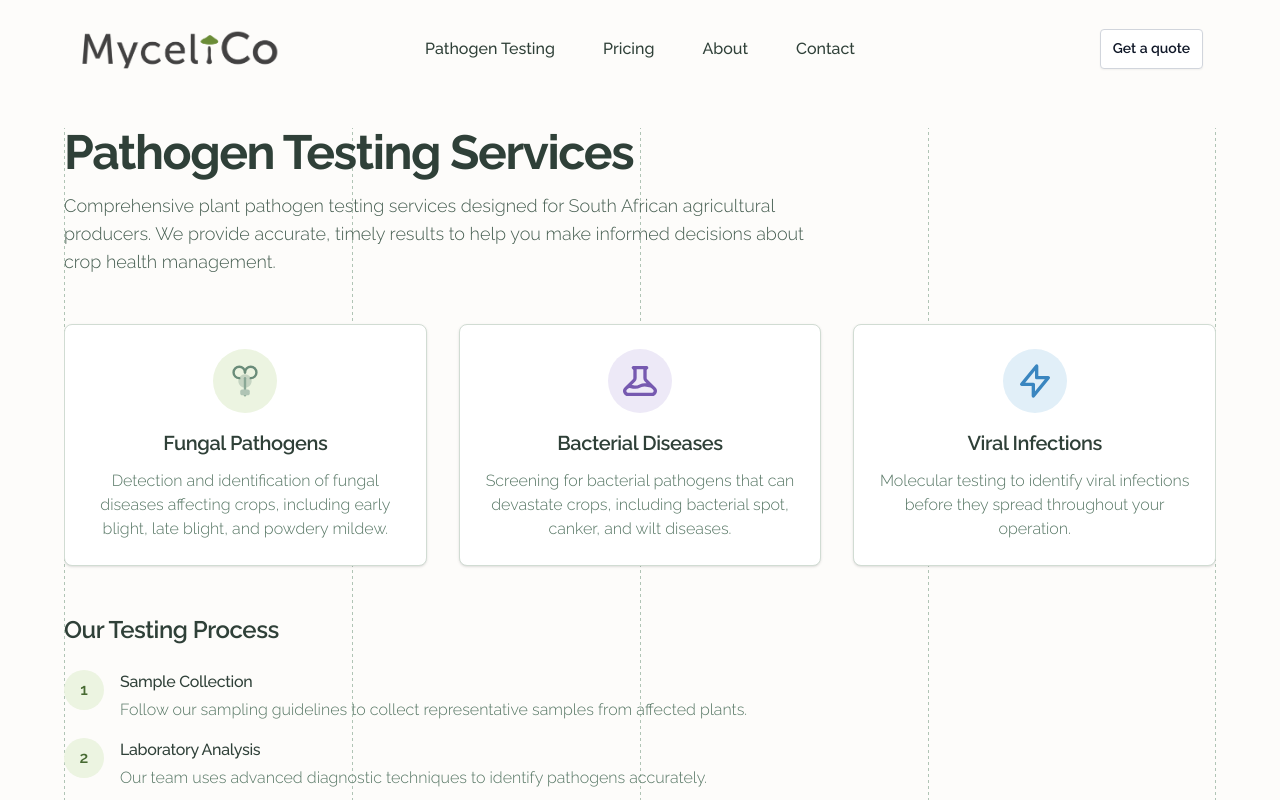
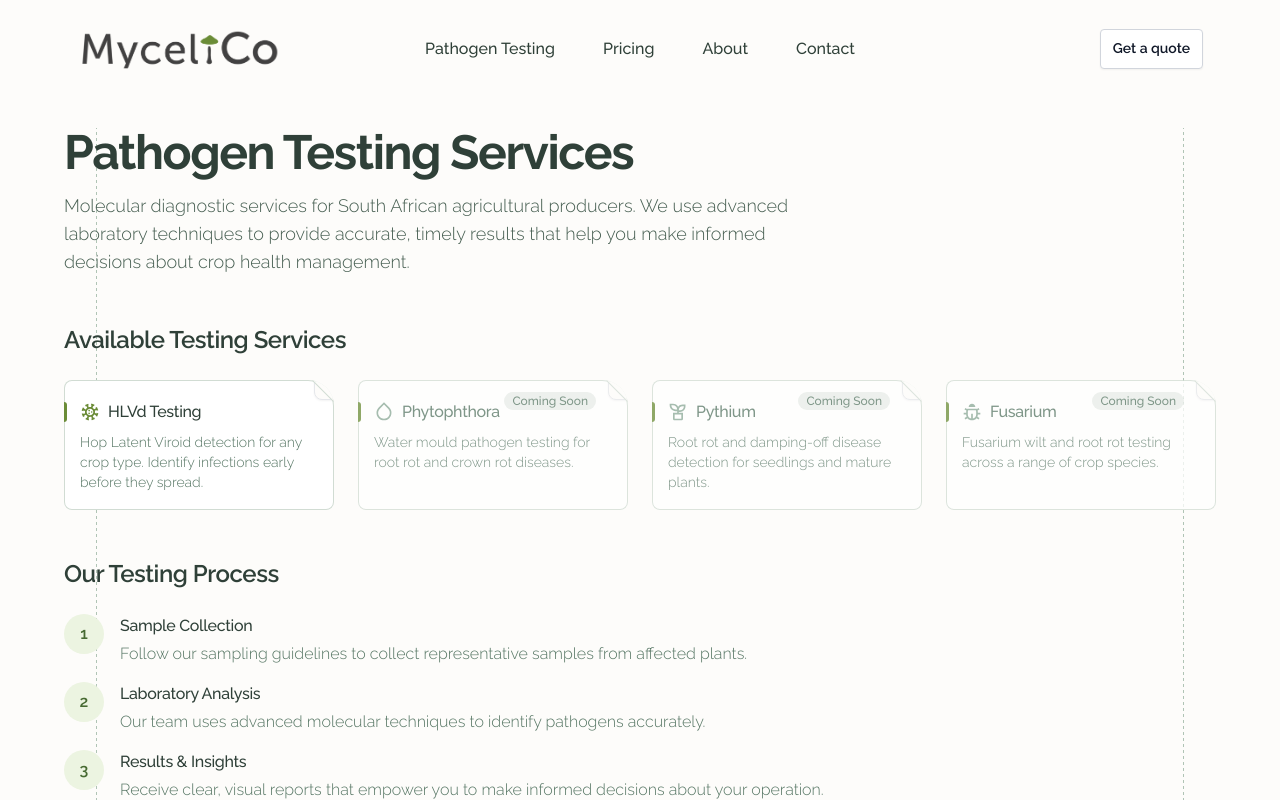
Before and after one commit to itstudes/mycelico-site, a Next.js app: page /pathogen-testing in a window 1280 px wide. Shown: the top 800 px of the page. Built offline with nearby package versions, Linux system fonts and the light colour scheme.

Commit message:
feat: Revamp About, Contact, Pathogen Testing, and Pricing pages with updated content and layout enhancements

```diff
--- a/src/app/about/page.tsx
+++ b/src/app/about/page.tsx
@@ -3,85 +3,93 @@ import { VerticalDottedLines } from "@/components/ui/VerticalDottedLines"
 import type { Metadata } from "next"
 
 export const metadata: Metadata = {
-    title: "About Mycelico | Plant Pathogen Testing",
+    title: "About Mycelico | Plant & Microbial Biotechnology",
     description:
-        "Learn about Mycelico, a South African company providing professional plant pathogen testing services to agricultural producers.",
+        "Mycelico is a South African plant and microbial biotechnology company providing affordable disease testing and environmental analysis using molecular laboratory services.",
 }
 
 export default function AboutPage() {
     return (
         <PageWrapper>
             <div className="relative space-y-12 overflow-hidden">
-                <VerticalDottedLines variant="minimal" />
+                <VerticalDottedLines />
                 <div className="relative z-10 space-y-4">
                     <h1 className="text-4xl font-bold text-sage-900 md:text-5xl">
                         About Mycelico
                     </h1>
                     <p className="text-xl text-sage-700 max-w-3xl">
-                        Providing trusted plant pathogen testing services to South African
-                        agricultural producers.
+                        A plant and microbial biotechnology company supplying affordable
+                        disease and environmental analysis through molecular laboratory
+                        services.
                     </p>
                 </div>
 
                 <div className="relative z-10 prose prose-sage max-w-3xl">
-                    <h2 className="text-2xl font-semibold text-sage-900">Our Mission</h2>
+                    <h2 className="text-2xl font-semibold text-sage-900">Who We Are</h2>
                     <p className="text-sage-700 leading-relaxed">
-                        Mycelico is dedicated to supporting the South African agricultural
-                        sector through accurate, timely plant pathogen testing. We help
-                        producers identify and manage disease threats, enabling better crop
-                        management decisions and improved yields.
+                        Mycelico provides and innovates laboratory techniques for in-depth
+                        molecular analysis services, optimising a range of agricultural and
+                        environmental operations. Based in South Africa, we&apos;re
+                        committed to making modern diagnostic technology accessible to local
+                        producers.
                     </p>
                 </div>
 
                 <div className="relative z-10 prose prose-sage max-w-3xl">
-                    <h2 className="text-2xl font-semibold text-sage-900">What We Do</h2>
+                    <h2 className="text-2xl font-semibold text-sage-900">
+                        The Problem We Solve
+                    </h2>
                     <p className="text-sage-700 leading-relaxed">
-                        We offer comprehensive diagnostic services for detecting fungal,
-                        bacterial, and viral pathogens affecting crops. Our laboratory uses
-                        modern testing methods to provide reliable results that producers
-                        can act on with confidence.
+                        Mycelico provides a platform for clients to improve their operations
+                        by accessing—or developing novel—molecular testing services, such as
+                        disease testing and microbial environmental analysis. We seek to
+                        expose clients to the benefits of modern laboratory techniques by
+                        supplying affordable and effective molecular services.
                     </p>
                 </div>
 
                 <div className="relative z-10 rounded-lg border border-sage-200 bg-white p-8 shadow-sm">
                     <h2 className="text-2xl font-semibold text-sage-900 mb-6">
-                        Why Choose Mycelico
+                        What Sets Us Apart
                     </h2>
                     <div className="grid gap-6 md:grid-cols-2">
                         <div>
                             <h3 className="font-semibold text-sage-900 mb-2">
-                                Local Expertise
+                                Bridging Knowledge & Data
                             </h3>
                             <p className="text-sage-600">
-                                Based in South Africa, we understand the specific pathogen
-                                challenges facing local producers.
+                                We bridge the gap between practical knowledge and laboratory
+                                data, involving clients in final decision-making processes and
+                                result interpretation.
                             </p>
                         </div>
                         <div>
                             <h3 className="font-semibold text-sage-900 mb-2">
-                                Fast Turnaround
+                                Clear Visual Results
                             </h3>
                             <p className="text-sage-600">
-                                Quick processing times mean you get results when you need them
-                                to make timely decisions.
+                                Clearly and visually displaying final results empowers clients,
+                                showing the significance of molecular testing while demystifying
+                                results for future testing.
                             </p>
                         </div>
                         <div>
                             <h3 className="font-semibold text-sage-900 mb-2">
-                                Accurate Results
+                                Affordable Access
                             </h3>
                             <p className="text-sage-600">
-                                We use proven diagnostic methods to ensure you receive reliable,
-                                actionable information.
+                                We make advanced molecular diagnostics accessible to operations
+                                of all sizes through competitive pricing and efficient
+                                processes.
                             </p>
                         </div>
                         <div>
                             <h3 className="font-semibold text-sage-900 mb-2">
-                                Support & Guidance
+                                Client Empowerment
                             </h3>
                             <p className="text-sage-600">
-                                Our team is available to discuss results and provide guidance on
-                                managing identified threats.
+                                Our goal is to empower you with knowledge—not just data. We help
+                                you understand what results mean for your specific operation.
                             </p>
                         </div>
                     </div>
@@ -92,11 +100,12 @@ export default function AboutPage() {
                         Serving South African Agriculture
                     </h2>
                     <p className="text-sage-700 leading-relaxed">
-                        As a bootstrapped South African company, we&apos;re committed to
-                        providing accessible, professional pathogen testing services to
-                        agricultural producers across the country. We understand the
-                        challenges of farming and strive to be a reliable partner in
-                        protecting crop health.
+                        As a South African company, we understand the specific challenges
+                        facing local producers. We&apos;re committed to providing
+                        accessible, professional molecular testing services that help you
+                        protect your crops and optimise your operations. Whether you&apos;re
+                        a home grower or a commercial operation, we&apos;re here to help you
+                        benefit from modern laboratory techniques.
                     </p>
                 </div>
             </div>
--- a/src/app/contact/page.tsx
+++ b/src/app/contact/page.tsx
@@ -13,7 +13,7 @@ export default function ContactPage() {
     return (
         <PageWrapper>
             <div className="relative space-y-8 max-w-4xl mx-auto overflow-hidden">
-                <VerticalDottedLines variant="minimal" />
+                <VerticalDottedLines />
 
                 <div className="relative z-10 space-y-4 text-center">
                     <h1 className="text-4xl font-bold text-sage-900 md:text-5xl">
--- a/src/app/page.tsx
+++ b/src/app/page.tsx
@@ -9,7 +9,7 @@ export default function Home() {
     <main className="relative mx-auto flex flex-col">
       {/* Hero Section */}
       <section className="relative pt-32 pb-20 px-4 xl:px-0 overflow-hidden">
-        <VerticalDottedLines variant="minimal" />
+        <VerticalDottedLines />
         <div className="max-w-6xl mx-auto">
           <div className="grid gap-12 lg:grid-cols-2 lg:gap-8 items-center">
             <div className="space-y-6 text-center lg:text-left">
@@ -50,7 +50,7 @@ export default function Home() {
 
       {/* Features Section */}
       <section className="relative py-20 px-4 xl:px-0 bg-white overflow-hidden">
-        <VerticalDottedLines variant="full" />
+        <VerticalDottedLines />
         <div className="max-w-6xl mx-auto relative z-10">
           <div className="text-center mb-12">
             <h2 className="text-3xl font-bold text-sage-900 md:text-4xl">
--- a/src/app/pathogen-testing/page.tsx
+++ b/src/app/pathogen-testing/page.tsx
@@ -1,101 +1,69 @@
 import { PageWrapper } from "@/components/PageWrapper"
 import { DiagonalHatching } from "@/components/ui/DiagonalHatching"
+import { TestTypeCard } from "@/components/ui/TestTypeCard"
 import { VerticalDottedLines } from "@/components/ui/VerticalDottedLines"
+import {
+    RiBugLine,
+    RiDropLine,
+    RiPlantLine,
+    RiVirusLine,
+} from "@remixicon/react"
 import type { Metadata } from "next"
 import Link from "next/link"
-import { MycelicoMark } from "../../../public/MycelicoMark"
 
 export const metadata: Metadata = {
     title: "Pathogen Testing Services | Mycelico",
     description:
-        "Accurate plant pathogen testing for South African agriculture. Fast turnaround, reliable results, and expert analysis to protect your crops.",
+        "Accurate plant pathogen testing for South African agriculture. HLVd testing available now. Phytophthora, Pythium, and Fusarium testing coming soon.",
 }
 
 export default function PathogenTestingPage() {
     return (
         <PageWrapper>
             <div className="relative space-y-8 overflow-hidden">
-                <VerticalDottedLines variant="full" />
+                <VerticalDottedLines />
 
                 <div className="relative z-10 space-y-4">
                     <h1 className="text-4xl font-bold text-sage-900 md:text-5xl">
                         Pathogen Testing Services
                     </h1>
                     <p className="text-lg text-sage-700 max-w-3xl">
-                        Comprehensive plant pathogen testing services designed for South
-                        African agricultural producers. We provide accurate, timely results
-                        to help you make informed decisions about crop health management.
+                        Molecular diagnostic services for South African agricultural
+                        producers. We use advanced laboratory techniques to provide
+                        accurate, timely results that help you make informed decisions about
+                        crop health management.
                     </p>
                 </div>
 
-                <div className="relative z-10 grid gap-8 md:grid-cols-2 lg:grid-cols-3 mt-12">
-                    <div className="rounded-lg border border-sage-200 bg-white p-6 shadow-sm hover:shadow-md transition-shadow">
-                        <div className="mb-4 flex justify-center">
-                            <div className="rounded-full bg-lime-100 p-3">
-                                <MycelicoMark className="h-10 w-10" />
-                            </div>
-                        </div>
-                        <h2 className="text-xl font-semibold text-sage-900 mb-3 text-center">
-                            Fungal Pathogens
-                        </h2>
-                        <p className="text-sage-600 text-center">
-                            Detection and identification of fungal diseases affecting crops,
-                            including early blight, late blight, and powdery mildew.
-                        </p>
-                    </div>
-
-                    <div className="rounded-lg border border-sage-200 bg-white p-6 shadow-sm hover:shadow-md transition-shadow">
-                        <div className="mb-4 flex justify-center">
-                            <div className="rounded-full bg-lavender-100 p-3">
-                                <svg
-                                    className="h-10 w-10 text-lavender-600"
-                                    fill="none"
-                                    viewBox="0 0 24 24"
-                                    stroke="currentColor"
-                                >
-                                    <path
-                                        strokeLinecap="round"
-                                        strokeLinejoin="round"
-                                        strokeWidth={2}
-                                        d="M19.428 15.428a2 2 0 00-1.022-.547l-2.387-.477a6 6 0 00-3.86.517l-.318.158a6 6 0 01-3.86.517L6.05 15.21a2 2 0 00-1.806.547M8 4h8l-1 1v5.172a2 2 0 00.586 1.414l5 5c1.26 1.26.367 3.414-1.415 3.414H4.828c-1.782 0-2.674-2.154-1.414-3.414l5-5A2 2 0 009 10.172V5L8 4z"
-                                    />
-                                </svg>
-                            </div>
-                        </div>
-                        <h2 className="text-xl font-semibold text-sage-900 mb-3 text-center">
-                            Bacterial Diseases
-                        </h2>
-                        <p className="text-sage-600 text-center">
-                            Screening for bacterial pathogens that can devastate crops,
-                            including bacterial spot, canker, and wilt diseases.
-                        </p>
-                    </div>
-
-                    <div className="rounded-lg border border-sage-200 bg-white p-6 shadow-sm hover:shadow-md transition-shadow">
-                        <div className="mb-4 flex justify-center">
-                            <div className="rounded-full bg-sky-100 p-3">
-                                <svg
-                                    className="h-10 w-10 text-sky-600"
-                                    fill="none"
-                                    viewBox="0 0 24 24"
-                                    stroke="currentColor"
-                                >
-                                    <path
-                                        strokeLinecap="round"
-                                        strokeLinejoin="round"
-                                        strokeWidth={2}
-                                        d="M13 10V3L4 14h7v7l9-11h-7z"
-                                    />
-                                </svg>
-                            </div>
-                        </div>
-                        <h2 className="text-xl font-semibold text-sage-900 mb-3 text-center">
-                            Viral Infections
-                        </h2>
-                        <p className="text-sage-600 text-center">
-                            Molecular testing to identify viral infections before they spread
-                            throughout your operation.
-                        </p>
+                {/* Testing Types - StickerCard style */}
+                <div className="relative z-10 mt-12">
+                    <h2 className="text-2xl font-semibold text-sage-900 mb-6">
+                        Available Testing Services
+                    </h2>
+                    <div className="grid grid-cols-1 gap-6 sm:grid-cols-2 lg:grid-cols-4">
+                        <TestTypeCard
+                            Icon={RiVirusLine}
+                            title="HLVd Testing"
+                            description="Hop Latent Viroid detection for any crop type. Identify infections early before they spread."
+                        />
+                        <TestTypeCard
+                            Icon={RiDropLine}
+                            title="Phytophthora"
+                            description="Water mould pathogen testing for root rot and crown rot diseases."
+                            comingSoon
+                        />
+                        <TestTypeCard
+                            Icon={RiPlantLine}
+                            title="Pythium"
+                            description="Root rot and damping-off disease detection for seedlings and mature plants."
+                            comingSoon
+                        />
+                        <TestTypeCard
+                            Icon={RiBugLine}
+                            title="Fusarium"
+                            description="Fusarium wilt and root rot testing across a range of crop species."
+                            comingSoon
+                        />
                     </div>
                 </div>
 
@@ -127,7 +95,7 @@ export default function PathogenTestingPage() {
                                     Laboratory Analysis
                                 </h3>
                                 <p className="text-sage-600">
-                                    Our team uses advanced diagnostic techniques to identify
+                                    Our team uses advanced molecular techniques to identify
                                     pathogens accurately.
                                 </p>
                             </div>
@@ -138,11 +106,11 @@ export default function PathogenTestingPage() {
                             </div>
                             <div>
                                 <h3 className="font-medium text-sage-900 mb-1">
-                                    Results & Recommendations
+                                    Results & Insights
                                 </h3>
                                 <p className="text-sage-600">
-                                    Receive detailed reports with actionable insights for managing
-                                    identified threats.
+                                    Receive clear, visual reports that empower you to make
+                                    informed decisions about your operation.
                                 </p>
                             </div>
                         </div>
--- a/src/app/pricing/page.tsx
+++ b/src/app/pricing/page.tsx
@@ -33,7 +33,7 @@ export default function PricingPage() {
     return (
         <PageWrapper>
             <div className="relative space-y-8 overflow-hidden">
-                <VerticalDottedLines variant="minimal" />
+                <VerticalDottedLines />
 
                 <div className="space-y-4 text-center relative z-10">
                     <div className="mb-6 flex justify-center">
--- /dev/null
+++ b/src/components/ui/TestTypeCard.tsx
@@ -0,0 +1,58 @@
+import { cx } from "@/lib/utils"
+
+interface TestTypeCardProps {
+    title: string
+    description: string
+    Icon: React.ElementType
+    comingSoon?: boolean
+}
+
+export function TestTypeCard({
+    title,
+    description,
+    Icon,
+    comingSoon = false,
+}: TestTypeCardProps) {
+    return (
+        <div className="relative">
+            <div
+                className={cx(
+                    "relative z-10 mt-0 block h-full w-full overflow-hidden",
+                    "transition-all duration-180 ease-in-out",
+                    "rounded-lg rounded-tr-[26px] bg-white px-4 pt-5 pb-[18px] shadow-[inset_0_0_0_1px] shadow-sage-200",
+                    "before:absolute before:top-0 before:right-0 before:z-3 before:h-[30px] before:w-[30px] before:-translate-y-1/2 before:translate-x-1/2 before:rotate-45 before:bg-cream-50 before:shadow-[0_1px_0_0] before:shadow-sage-200 before:transition-all before:duration-180 before:ease-in-out before:content-['']",
+                    "after:absolute after:top-0 after:right-0 after:z-2 after:size-7 after:-translate-y-2 after:translate-x-2 after:rounded-bl-lg after:border after:bg-cream-50 after:shadow-xs after:transition-all after:duration-180 after:ease-in-out after:content-['']",
+                    comingSoon && "opacity-75",
+                )}
+            >
+                {comingSoon && (
+                    <div className="absolute top-2 right-8 z-20">
+                        <span className="rounded-full bg-sage-100 px-2 py-0.5 text-xs font-medium text-sage-600">
+                            Coming Soon
+                        </span>
+                    </div>
+                )}
+                <div>
+                    <div className="relative flex items-center gap-2">
+                        <div className="absolute -left-4 h-5 w-[3px] rounded-r-sm bg-lime-600" />
+                        <Icon
+                            className={cx(
+                                "size-5 shrink-0",
+                                comingSoon ? "text-sage-400" : "text-lime-600",
+                            )}
+                        />
+                        <h3
+                            className={cx(
+                                "font-medium",
+                                comingSoon ? "text-sage-600" : "text-sage-900",
+                            )}
+                        >
+                            {title}
+                        </h3>
+                    </div>
+                    <p className="mt-2 text-sage-600 sm:text-sm">{description}</p>
+                </div>
+            </div>
+        </div>
+    )
+}
--- a/src/components/ui/VerticalDottedLines.tsx
+++ b/src/components/ui/VerticalDottedLines.tsx
@@ -1,9 +1,4 @@
 interface VerticalDottedLinesProps {
-    /**
-     * Show 5 lines (left, 25%, center, 75%, right) or just 3 (left, center, right)
-     * @default "full"
-     */
-    variant?: "full" | "minimal"
     /**
      * Stroke color class (Tailwind)
      * @default "stroke-sage-300"
@@ -12,7 +7,6 @@ interface VerticalDottedLinesProps {
 }
 
 export function VerticalDottedLines({
-    variant = "full",
     strokeClass = "stroke-sage-300",
 }: VerticalDottedLinesProps) {
     const lineStyle = {
@@ -21,7 +15,10 @@ export function VerticalDottedLines({
     }
 
     const Line = ({ className }: { className?: string }) => (
-        <div className={`absolute inset-y-0 -my-20 w-px ${className ?? ""}`} style={lineStyle}>
+        <div
+            className={`absolute inset-y-0 -my-20 w-px ${className ?? ""}`}
+            style={lineStyle}
+        >
             <svg className="h-full w-full" preserveAspectRatio="none">
                 <line
                     x1="0"
@@ -37,22 +34,11 @@ export function VerticalDottedLines({
     )
 
     return (
-        <div className="pointer-events-none absolute inset-0 select-none overflow-hidden">
-            {/* Left */}
+        <div className="pointer-events-none absolute inset-x-4 inset-y-0 sm:inset-x-8 select-none overflow-hidden">
+            {/* Left edge */}
             <Line className="left-0" />
-            {/* Right */}
+            {/* Right edge */}
             <Line className="right-0" />
-            {/* Center */}
-            <Line className="-z-10 left-1/2" />
-
-            {variant === "full" && (
-                <>
-                    {/* 25% */}
-                    <Line className="-z-10 left-1/4 hidden sm:block" />
-                    {/* 75% */}
-                    <Line className="-z-10 left-3/4 hidden sm:block" />
-                </>
-            )}
         </div>
     )
 }
```
Also changed, not shown: src/components/ui/PathogenOrbit.tsx (+66 -67 lines).
